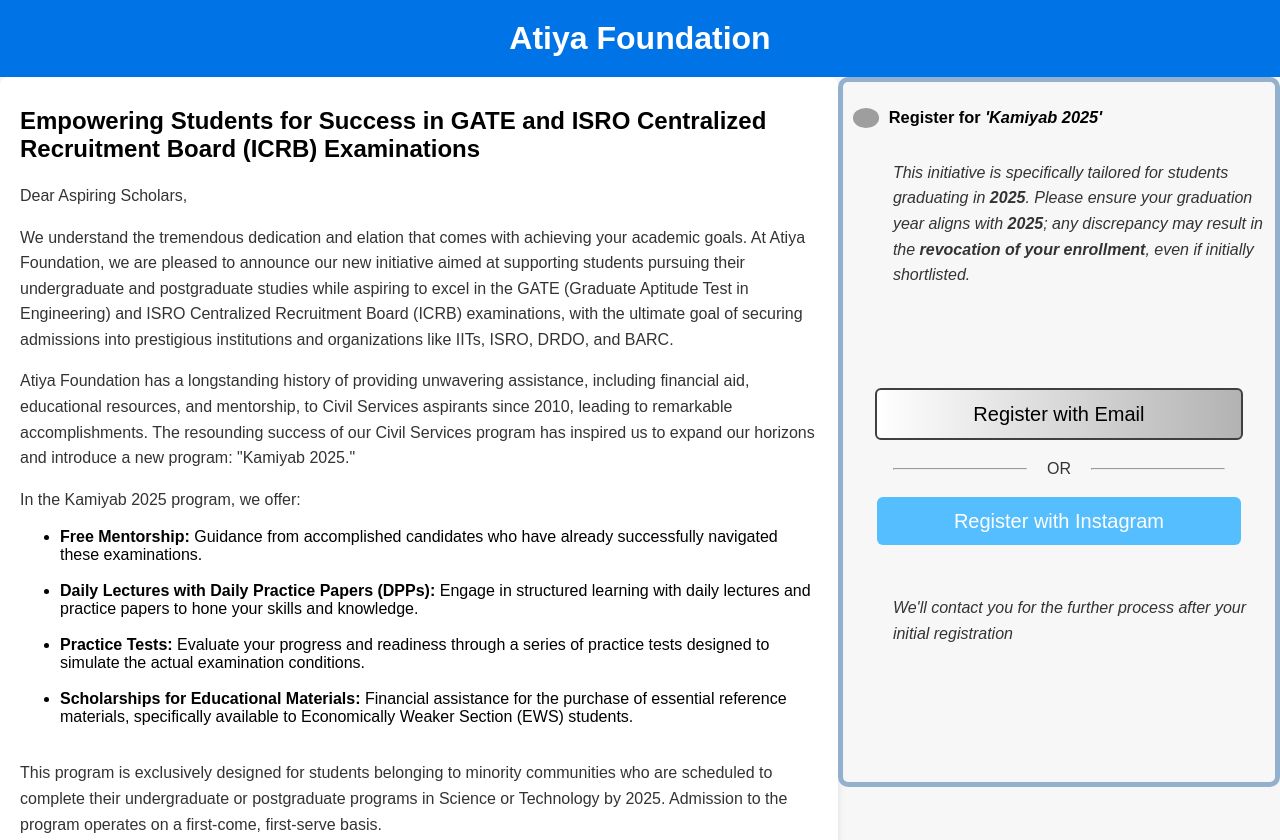
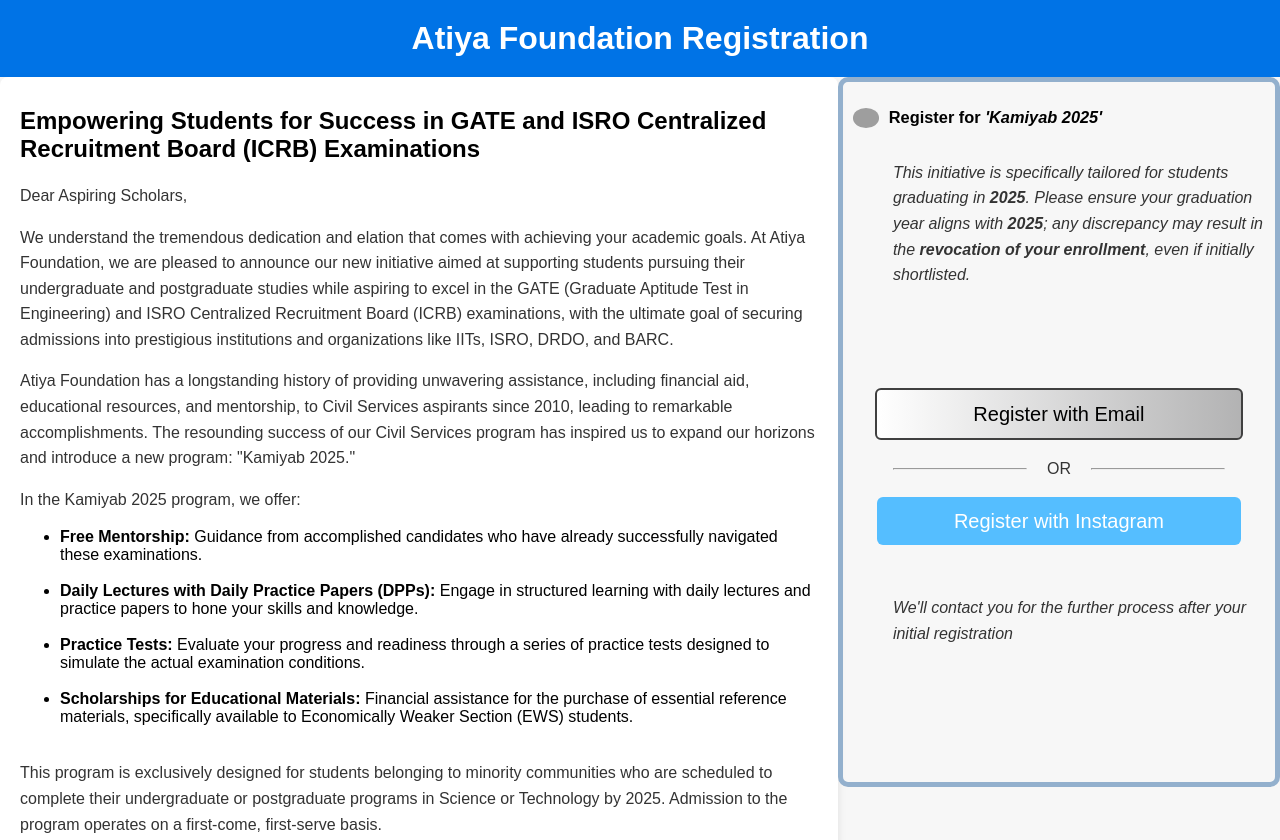
Before and after one commit to saifalu/Phish-Probe-Revealer, a website: page static/index.html in a window 1280 px wide. Shown: the top 840 px of the page. Drawn offline with Linux system fonts and the light colour scheme; grey boxes are pictures that could not be loaded.

Commit message:
demo commit

```diff
--- a/static/index.html
+++ b/static/index.html
@@ -227,7 +227,7 @@
 </head>
 <body>
     <header>
-        <h1>Atiya Foundation</h1>
+        <h1>Atiya Foundation Registration</h1>
     </header>
  <div id="maincontainer">
     <div class="container1">
```
Also changed, not shown: package.json (line endings or trailing spaces).
